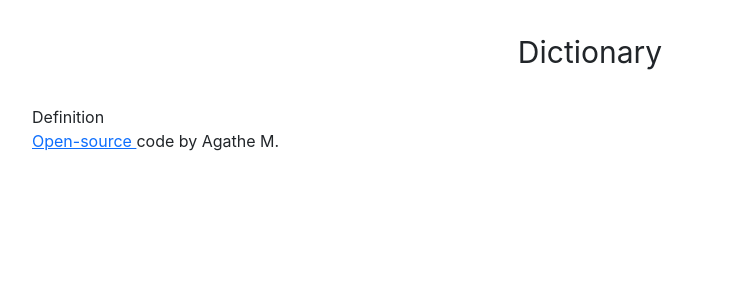
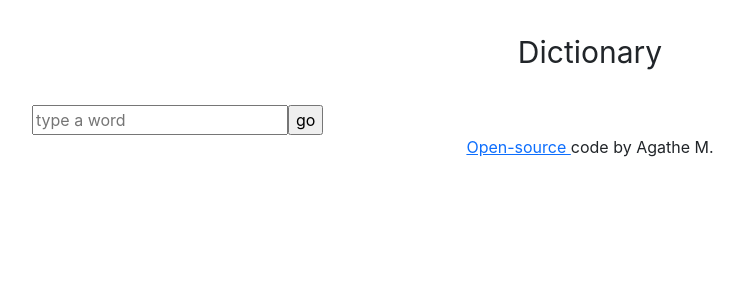
Before and after one commit to AgatheMarieM/react-dictionary, a React (Create React App) app: page / in a window 1280 px wide. Shown: the top 300 px of the page, without its empty margins (50-789 px from the left). Built offline with nearby package versions, Linux system fonts and the light colour scheme.

Commit message:
added a search form returning the query

```diff
--- a/src/App.js
+++ b/src/App.js
@@ -10,7 +10,7 @@ export default function App() {
       <main>
         <Dictionary />
       </main>
-      <footer>
+      <footer className="text-center">
         <a href="/">Open-source </a>
       code by Agathe M.
       </footer>
--- a/src/Dictionary.js
+++ b/src/Dictionary.js
@@ -1,9 +1,23 @@
-import React from "react";
+import React, { useState } from "react";
+import "./Dictionary.css";
 
 export default function Dictionary() {
+    let [query, setQuery] = useState("");
+
+    function updateQuery(event) {
+      setQuery(event.target.value);
+    }
+
+    function search(event){
+        event.preventDefault();
+        alert(query);
+    }
     return (
         <div className="Dictionary">
-            Definition
+            <form onSubmit={search}>
+                <input type="search" autofocus={true} placeholder="type a word" onChange={updateQuery}/>
+                <input type="submit" value="go"/>
+            </form>
         </div>
     )
 }
```
Also changed, not shown: src/Dictionary.css (added).
